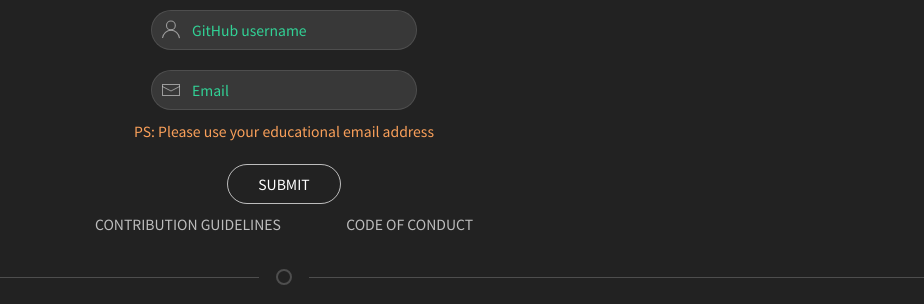
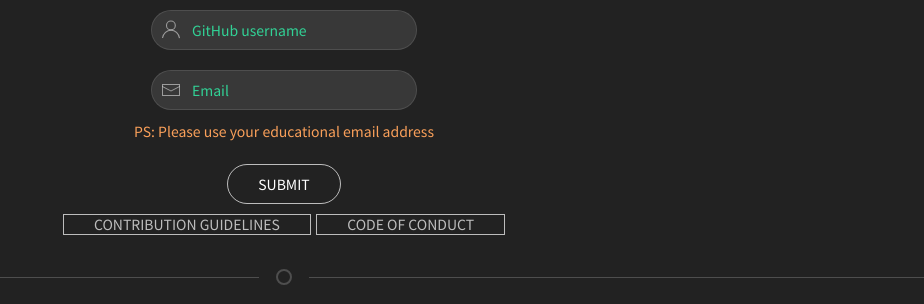
Before and after one commit to iiitv/getmein-web, a website: page views/index.html in a window 1280 px wide. Shown: the part 457-761 px from the top of the page, without its empty margins (356-1280 px from the left). Drawn offline with nearby package versions, Linux system fonts and the light colour scheme.

Commit message:
added uk-button-default prop

```diff
--- a/views/index.html
+++ b/views/index.html
@@ -98,8 +98,8 @@
             uk-button-default"
             type="submit" onclick="showToast()">Submit</button><br />
             <div class="repo-links">
-              <a class="uk-text-meta uk-text-center uk-link-reset uk-button  uk-text-nowrap uk-margin-right-small" target ="_blank" href="https://github.com/iiitv/getmein-web/blob/master/CONTRIBUTING.md">CONTRIBUTION GUIDELINES</a>
-              <a class="uk-text-meta uk-text-center uk-link-reset uk-button uk-text-nowrap" target ="_blank" href="https://github.com/iiitv/getmein-web/blob/master/CODE_OF_CONDUCT.md"> CODE OF CONDUCT</a>
+              <a class="uk-text-meta uk-text-center uk-link-reset uk-button uk-button-default uk-margin-right-small" target ="_blank" href="https://github.com/iiitv/getmein-web/blob/master/CONTRIBUTING.md">CONTRIBUTION GUIDELINES</a>
+              <a class="uk-text-meta uk-text-center uk-link-reset uk-button uk-button-default" target ="_blank" href="https://github.com/iiitv/getmein-web/blob/master/CODE_OF_CONDUCT.md"> CODE OF CONDUCT</a>
             </div>
         </form>
       </div>
```
